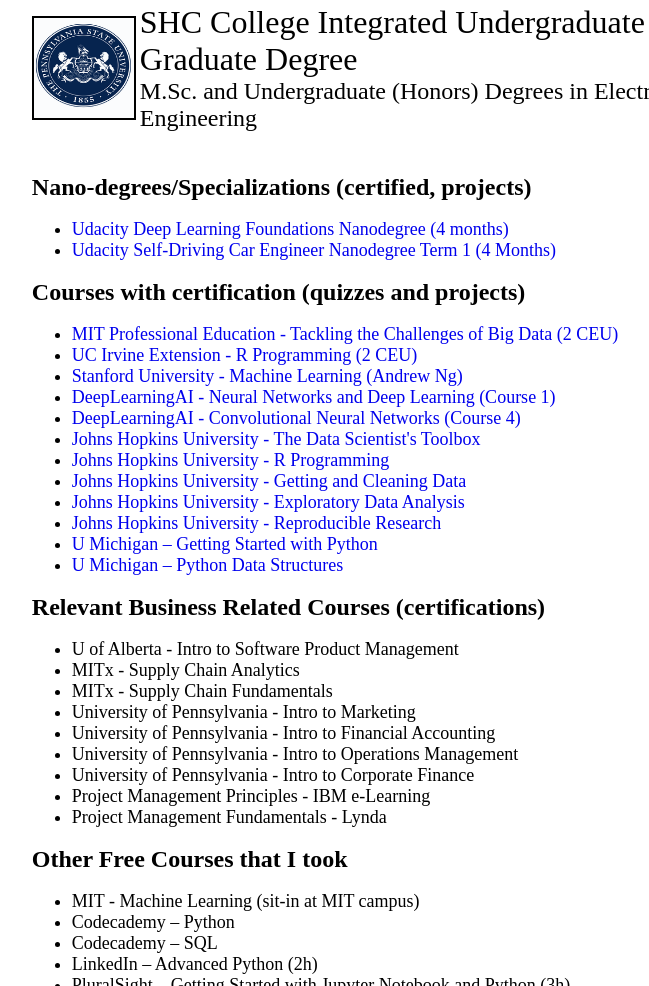
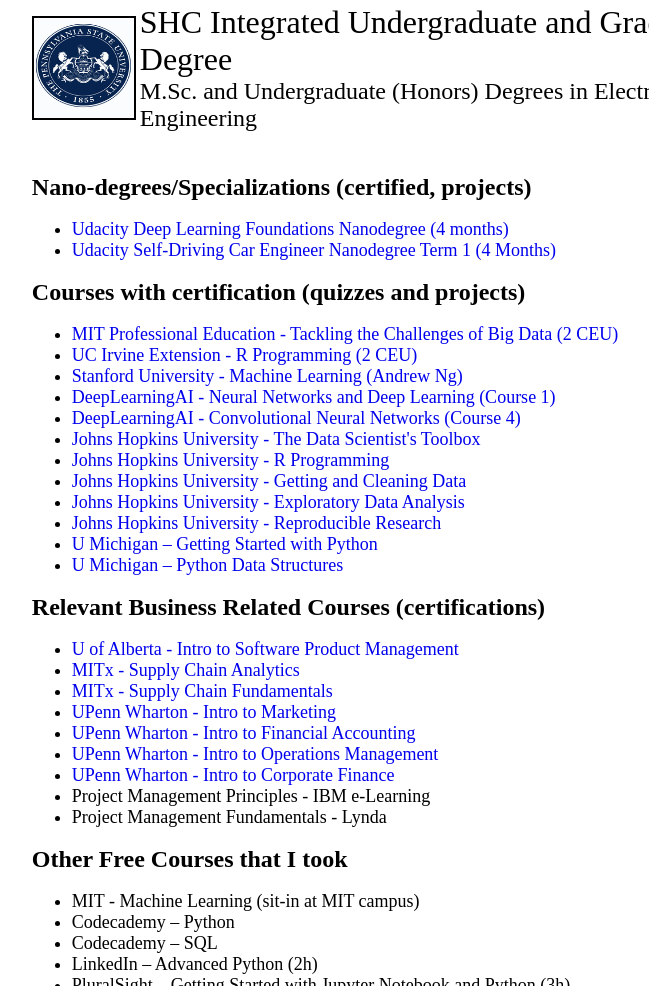
Before and after one commit to zikribayraktar/zikribayraktar.github.io, a plain HTML site: page edu.html in a window 1280 px wide. Shown: the part 331-1317 px from the top of the page, without its empty margins (232-881 px from the left). Drawn offline with Linux system fonts and the light colour scheme.

Commit message:
more links

```diff
--- a/edu.html
+++ b/edu.html
@@ -55,7 +55,7 @@ img.two {
   </tr>
   <tr>
     <td><center><img src="psu_logo.png" alt="psu" border="2" align="center" width="100" height="100"></center></td>
-    <td><font size="6"><a href="https://www.shc.psu.edu/" target="_blank" style="color: #000000" style="text-decoration: none">SHC College Integrated Undergraduate and Graduate Degree</a></font>
+    <td><font size="6"><a href="https://www.shc.psu.edu/" target="_blank" style="color: #000000" style="text-decoration: none">SHC Integrated Undergraduate and Graduate Degree</a></font>
 	<br><font size="5"><a href="https://www.eecs.psu.edu/" target="_blank" style="color: #000000" style="text-decoration: none">M.Sc. and Undergraduate (Honors) Degrees in Electrical Engineering</a></font>
 
 	</td>
@@ -95,13 +95,13 @@ img.two {
 
 	<font size="5"><b>Relevant Business Related Courses (certifications)</b></font>
 	<font size="4"><ul>
-		<li>U of Alberta - Intro to Software Product Management</li>
-		<li>MITx - Supply Chain Analytics</li>
-		<li>MITx - Supply Chain Fundamentals</li>
-		<li>University of Pennsylvania - Intro to Marketing</li>
-		<li>University of Pennsylvania - Intro to Financial Accounting</li>
-		<li>University of Pennsylvania - Intro to Operations Management</li>
-		<li>University of Pennsylvania - Intro to Corporate Finance</li>
+		<li><a href="https://www.coursera.org/learn/introduction-to-software-product-management" target="_blank">U of Alberta - Intro to Software Product Management</a></li>
+		<li><a href="https://www.edx.org/course/supply-chain-analytics-mitx-ctl-sc0x-3" target="_blank">MITx - Supply Chain Analytics</a></li>
+		<li><a href="https://www.edx.org/course/supply-chain-fundamentals" target="_blank">MITx - Supply Chain Fundamentals</a></li>
+		<li><a href="https://www.coursera.org/learn/wharton-marketing" target="_blank">UPenn Wharton - Intro to Marketing</a></li>
+		<li><a href="https://www.coursera.org/learn/wharton-accounting" target="_blank">UPenn Wharton - Intro to Financial Accounting</a></li>
+		<li><a href="https://www.coursera.org/learn/wharton-operations" target="_blank">UPenn Wharton - Intro to Operations Management</a></li>
+		<li><a href="https://www.coursera.org/learn/wharton-finance" target="_blank">UPenn Wharton - Intro to Corporate Finance</a></li>
 		<li>Project Management Principles - IBM e-Learning</li>
 		<li>Project Management Fundamentals - Lynda</li>
 	</ul></font>
```
